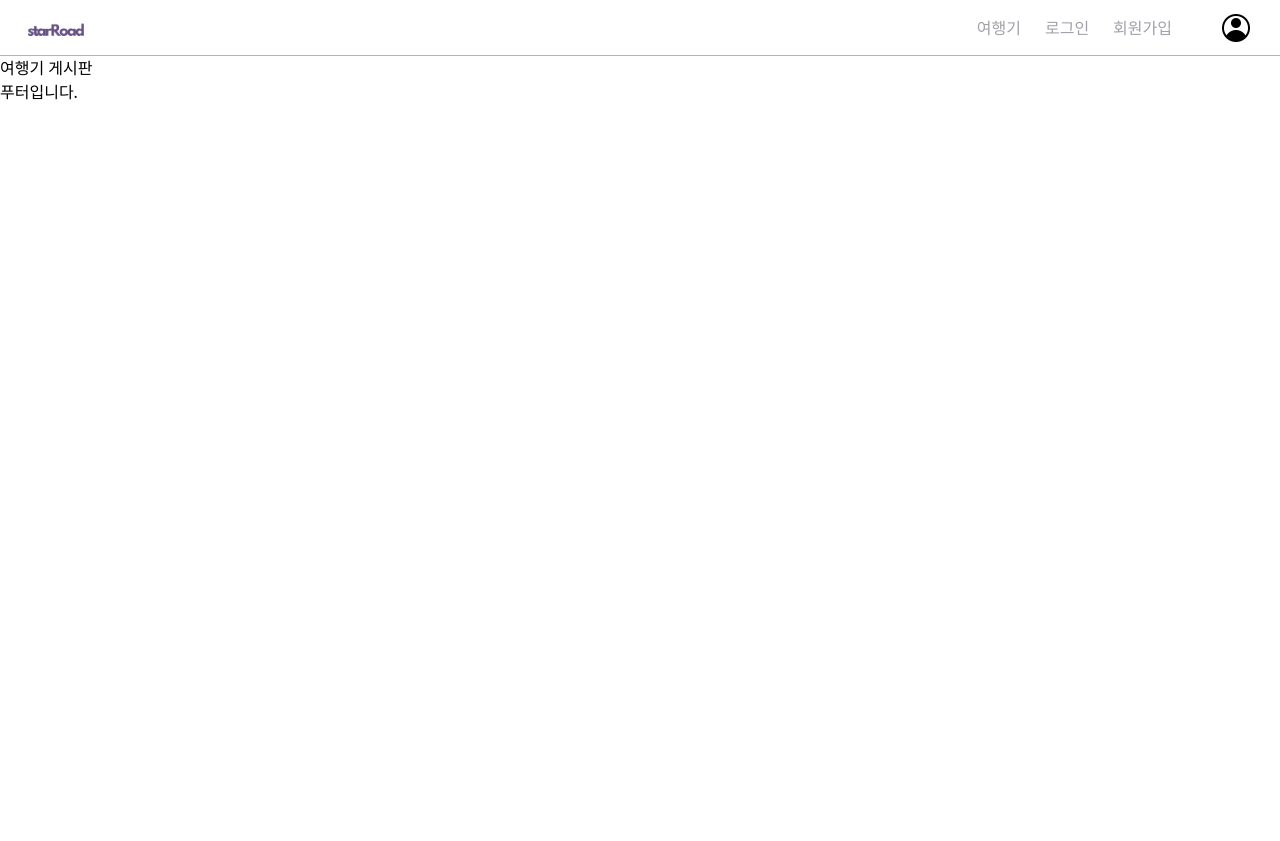
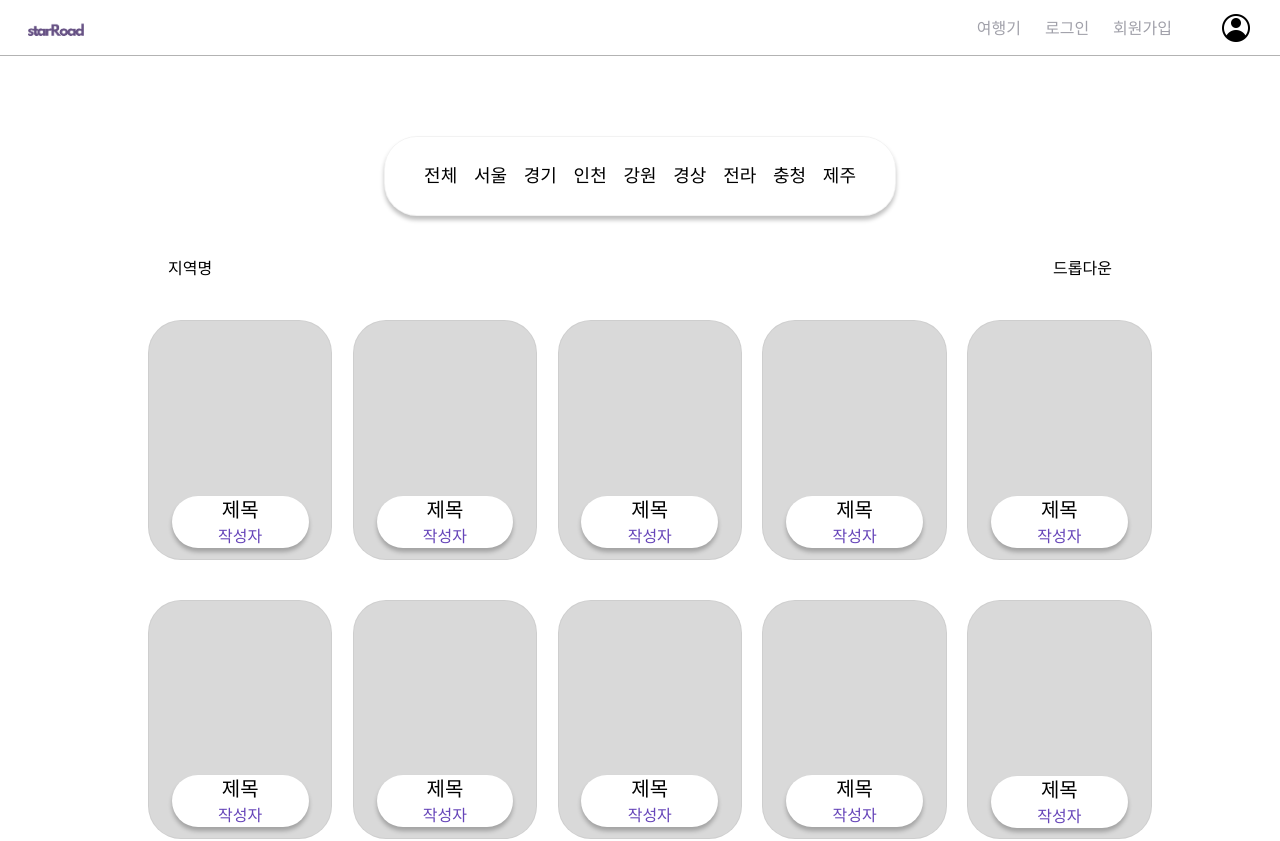
Before and after one commit to kimcodud/elice-gitlab-mirroring, a React (Vite) app: page /travelBoard in a window 1280 px wide. Shown: the top 841 px of the page. Before the commit the page ends 800 px from the top, so only its background shows below. Built offline with nearby package versions, Linux system fonts and the light colour scheme; a web font is replaced by a local one.

Commit message:
Design: CSS 및 tailwind 적용

```diff
--- a/src/components/TravelBoardPage/TravelBoardPage.jsx
+++ b/src/components/TravelBoardPage/TravelBoardPage.jsx
@@ -1,6 +1,110 @@
+
   function TravelBoard() {
+    function PostCard() {
+      return (
+        <div>
+          <style>
+          {`
+          .postCard {
+            width: 90%;
+            padding-top: 80%;
+            border: 1px solid rgba(0, 0, 0, 0.05);
+            border-radius: 33px;
+            background: #D9D9D9;
+          }
+          .postCard:hover {
+            box-shadow: 0px 4px 4px rgba(0, 0, 0, 0.25);
+            border-radius: 50px;
+            background: #FFFFFF;
+          }
+          .postInfo {
+            width: 75%;
+            height: 20%;
+            margin: 6%;
+            background: #FFFFFF;
+            box-shadow: 0px 4px 4px rgba(0, 0, 0, 0.25);
+            border-radius: 33px;
+          }
+          .postWriter {
+            color: #6645B9;
+          }
+          `}
+          </style>
+          <div className="postCard flex flex-col justify-end items-center m-5">
+            <div className="postInfo flex flex-col justify-center items-center">
+              <div className="postTittle text-xl">제목</div>
+              <div className="postWriter">작성자</div>
+            </div>
+          </div>
+        </div>
+      )
+    }
+
     return (
-      <div>여행기 게시판</div>
+      <div className="flex justify-center items-center">
+        <style>
+          {`
+          .area {
+            width: 50%;
+            height: 80px;
+            border: 1px solid rgba(0, 0, 0, 0.05);
+            box-shadow: 0px 4px 4px rgba(0, 0, 0, 0.25);
+            border-radius: 33px;
+            margin: 80px 0 40px 0;
+            padding: 0 3%;
+          }
+            .province {
+              display: flex;
+              justify-content: center;
+              align-items: center;
+              border-radius: 33px;
+              width: 20%;
+              height: 60%;
+              text-align: center;
+              font-size: large;
+            }
+            .province:hover {
+              background: #E9EBED;
+              color: #B09FCE;
+              font-weight: bold;
+              font-size: x-large;
+            }
+          `}
+
+        </style>
+      <div style={{width: '80%'}} className="flex flex-col items-center">
+        <div className="area flex flex-row justify-around items-center">
+          <div className="province">전체</div>
+          <div className="province">서울</div>
+          <div className="province">경기</div>
+          <div className="province">인천</div>
+          <div className="province">강원</div>
+          <div className="province">경상</div>
+          <div className="province">전라</div>
+          <div className="province">충청</div>
+          <div className="province">제주</div>
+        </div>
+        <div className="flex flex-row justify-between w-full px-10">
+          <div>지역명</div>
+          <div>드롭다운</div>
+        </div>
+        <div className="w-full grid grid-cols-5 my-5" >
+            <PostCard />
+            <PostCard />
+            <PostCard />
+            <PostCard />
+            <PostCard />
+            <PostCard />
+            <PostCard />
+            <PostCard />
+            <PostCard />
+            <PostCard />
+            <PostCard />
+
+        </div>
+      </div>
+
+      </div>
     )
 }
 
```
